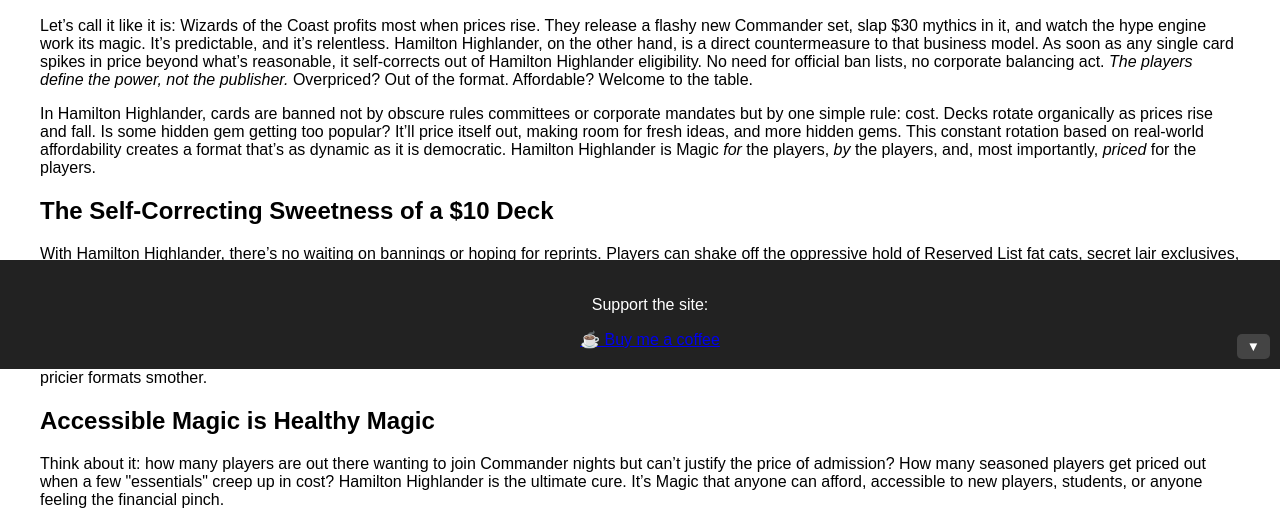
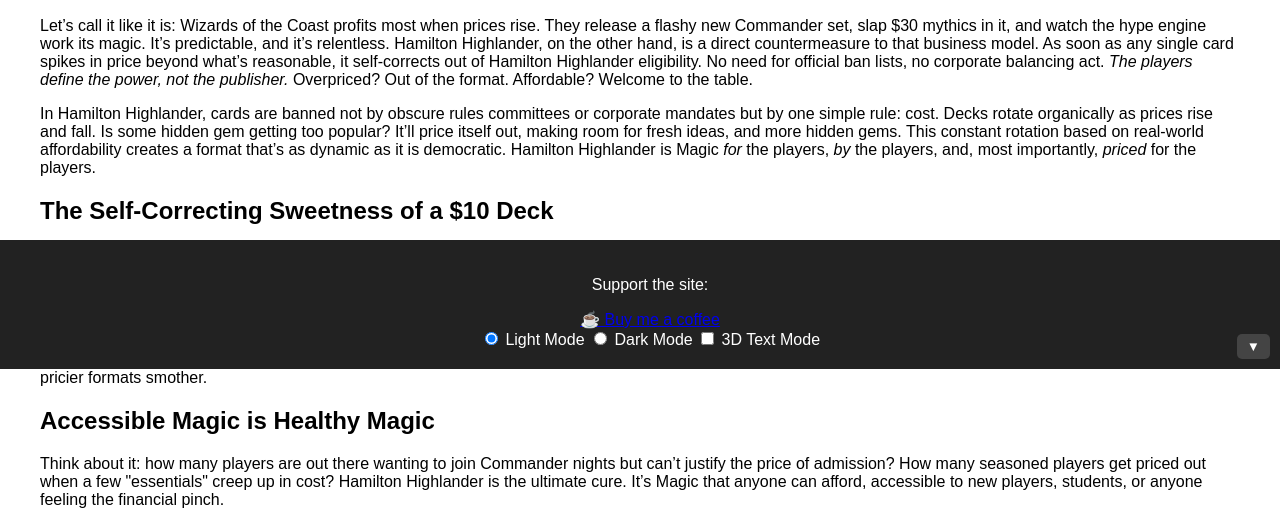
Before and after one commit to CarsonJoshua/yawgbargain, a Flask app: page / in a window 1280 px wide. Shown: the part 431-954 px from the top of the page. Run offline with Flask 3, Linux system fonts and the light colour scheme; parts of the project's set-up code (start-up, migrations or seed data) failed here and were passed over.

Commit message:
added theme picker

```diff
--- /dev/null
+++ b/app/static/css/theme.css
@@ -0,0 +1,19 @@
+/* theme.css */
+
+body.light-mode {
+    background-color: #f0f0f0;
+    color: #000;
+}
+
+body.dark-mode {
+    background-color: #222;
+    color: #fff;
+}
+
+body.red-3d {
+    text-shadow: 1px 1px 0 red;
+}
+
+body.blue-3d {
+    text-shadow: -1px -1px 0 blue;
+}
--- /dev/null
+++ b/app/static/js/theme_change.js
@@ -0,0 +1,27 @@
+document.addEventListener('DOMContentLoaded', () => {
+    const themeRadios = document.querySelectorAll('input[name="theme"]');
+    const threeDCheckbox = document.getElementById('3d-mode');
+    const body = document.body;
+
+    themeRadios.forEach(radio => {
+        radio.addEventListener('change', () => {
+            body.classList.remove('light-mode', 'dark-mode');
+            if (radio.value === 'light') {
+                body.classList.add('light-mode');
+            } else {
+                body.classList.add('dark-mode');
+            }
+            update3DMode();
+        });
+    });
+
+    threeDCheckbox.addEventListener('change', update3DMode);
+
+    function update3DMode() {
+        if (threeDCheckbox.checked) {
+            body.classList.add('red-3d', 'blue-3d');
+        } else {
+            body.classList.remove('red-3d', 'blue-3d');
+        }
+    }
+});
--- a/app/templates/base.html
+++ b/app/templates/base.html
@@ -5,7 +5,9 @@
     <meta name="viewport" content="width=device-width, initial-scale=1.0">
     <title>{% block title %}YawgBargain{% endblock %}</title>
     <link rel="stylesheet" href="{{ url_for('static', filename='css/style.css') }}">
-    <script defer src="{{ url_for('static', filename='js/scripts.js') }}"></script>
+    <link rel="stylesheet" href="{{ url_for('static', filename='css/theme.css') }}">
+    <script defer src="{{ url_for('static', filename='js/footer_button.js') }}"></script>
+    <script defer src="{{ url_for('static', filename='js/theme_change.js') }}"></script>
 </head>
 <body>
     <!-- Header with site name, search bar, and user actions -->
@@ -42,8 +44,20 @@
         <div class="footer-content">
             <p>Support the site:</p>
             <a href="https://ko-fi.com/carsonjoshua" target="_blank" class="ko-fi-button">☕ Buy me a coffee</a>
+            <div>
+                <label>
+                    <input type="radio" name="theme" value="light" checked> Light Mode
+                </label>
+                <label>
+                    <input type="radio" name="theme" value="dark"> Dark Mode
+                </label>
+                <label>
+                    <input type="checkbox" id="3d-mode"> 3D Text Mode
+                </label>
+            </div>
         </div>
     </div>
+
 
     <button id="footer-toggle" class="footer-toggle">▲</button>
 </body>
```
Also changed, not shown: app/static/js/footer_button.js (renamed from app/static/js/scripts.js).
